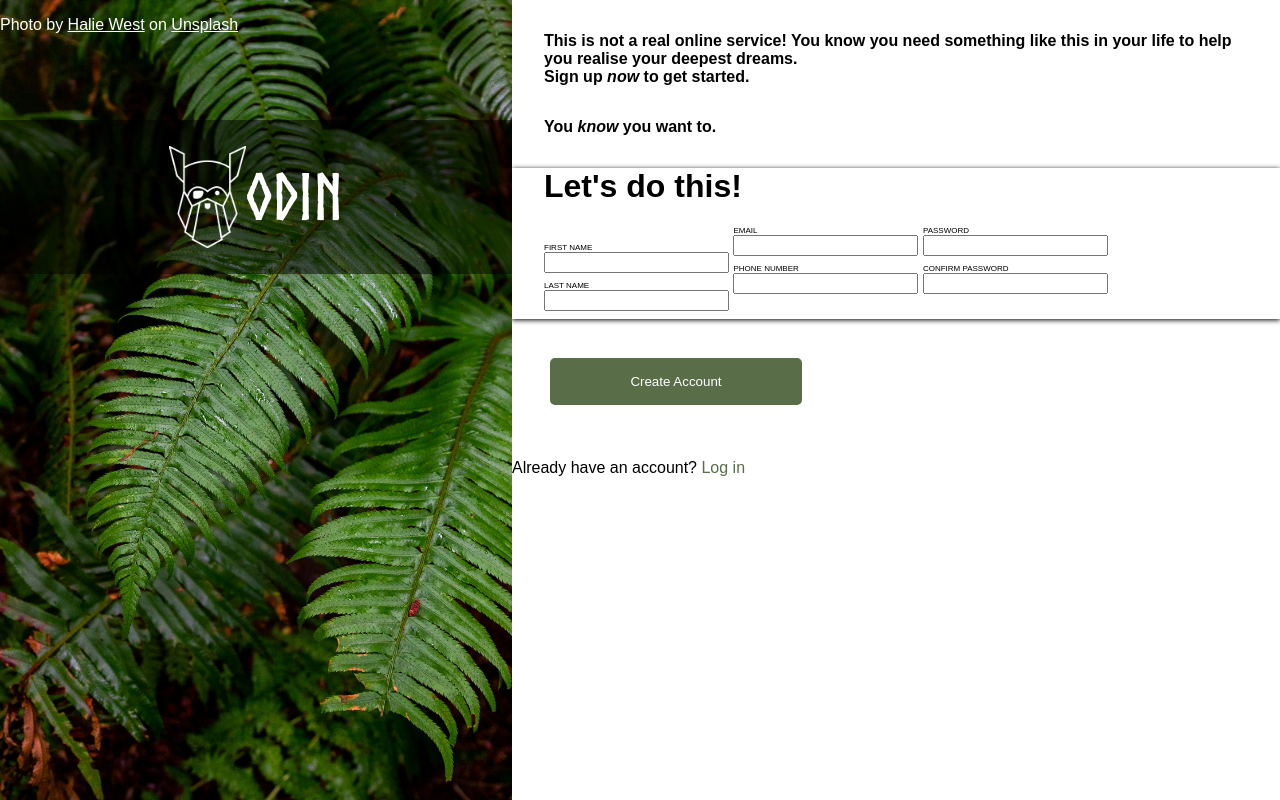
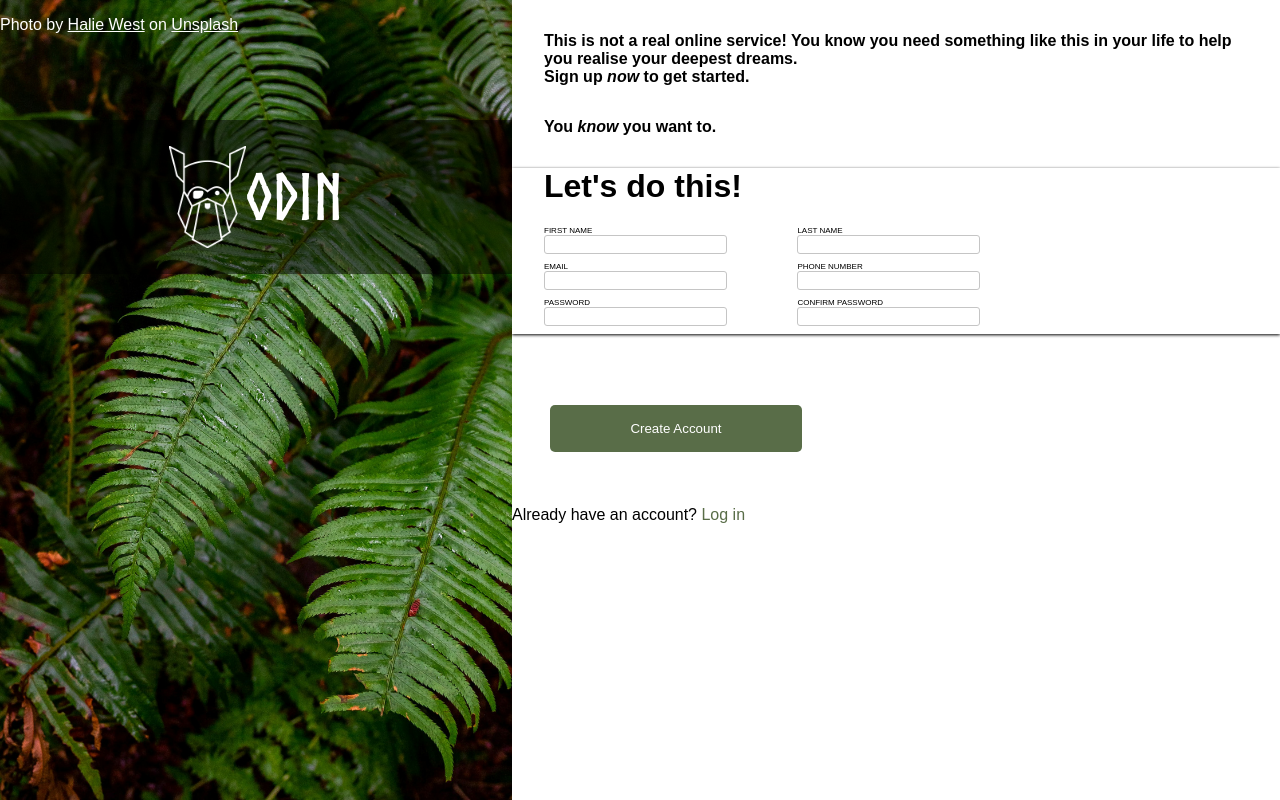
Before and after one commit to DFerre12/formApp, a plain HTML site: page index.html in a window 1280 px wide. Drawn offline with Linux system fonts and the light colour scheme.

Commit message:
i have achieved many things

```diff
--- a/index.html
+++ b/index.html
@@ -29,6 +29,7 @@
         <form>
           <h1>Let's do this!</h1>
           <div class="formLine">
+            <div class="formCol">
               <label for="fNameBox" class="formLabel">FIRST NAME</label>
               <input
                 type="text"
@@ -36,6 +37,8 @@
                 id="fNameBox"
                 class="inputBox formLeft"
               />
+            </div>
+            <div class="formCol">
               <label for="lNameBox" class="formLabel">LAST NAME</label>
               <input
                 type="text"
@@ -44,13 +47,19 @@
                 class="inputBox formRight"
               />
             </div>
+          </div>
           <div class="formLine">
+            <div class="formCol">
               <label for="emailBox" class="formLabel">EMAIL</label>
               <input type="email" name="email" id="emailBox" class="inputBox" />
+            </div>
+            <div class="formCol">
               <label for="telNumBox" class="formLabel">PHONE NUMBER</label>
               <input type="tel" name="telNum" id="telNumBox" class="inputBox" />
             </div>
+          </div>
           <div class="formLine">
+            <div class="formCol">
               <label for="passWdBox" class="formLabel">PASSWORD</label>
               <input
                 type="password"
@@ -58,6 +67,8 @@
                 id="passWdBox"
                 class="inputBox"
               />
+            </div>
+            <div class="formCol">
               <label for="conPassWdBox" class="formLabel">
                 CONFIRM PASSWORD</label
               >
@@ -68,12 +79,15 @@
                 class="inputBox"
               />
             </div>
+          </div>
         </form>
       </div>
+      <div id="">
         <button type="submit" id="submitBtn">Create Account</button>
         <p id="footerText">
           Already have an account? <a id="loginLink">Log in</a>
         </p>
+      </div>
     </div>
   </body>
 
--- a/style.css
+++ b/style.css
@@ -20,27 +20,42 @@ body {
 }
 
 #form {
-  box-shadow: 0px 1px 5px;
+  box-shadow: 0px 1px 3px;
 }
 
 .formLine {
-  display: inline-block;
+  display: flex;
+  flex-direction: row;
+  padding-bottom: 0.5rem;
+}
+
+.formCol {
+  margin-right: 10%;
 }
 
 form {
-  margin-left: 2rem;
-}
-
-.inputBox {
-  margin-bottom: 0.5rem;
+  margin: 2rem;
 }
 
 .formLabel {
   font-size: 0.5rem;
 }
 
-.inputBox, .formLabel {
+.inputBox,
+.formLabel {
   display: block;
+}
+
+.inputBox {
+  border: 1px solid #c5c5c5;
+  border-radius: 3px;
+}
+
+.inputBox:focus {
+  border: 1px solid #54b2ff;
+  outline: none;
+  box-shadow: 2px 1px 5px;
+  box-sizing: border-box;
 }
 
 .formLeft {
@@ -55,7 +70,7 @@ form {
   margin: 5%;
   padding: 1rem 5rem;
   color: #ffffff;
-  background-color: #596D48;
+  background-color: #596d48;
   border: none;
   border-radius: 5px;
 }
@@ -102,5 +117,5 @@ form {
 }
 
 #loginLink {
-  color: #596D48;
+  color: #596d48;
 }
```
Lines whose indentation alone changed are shown as unchanged.
